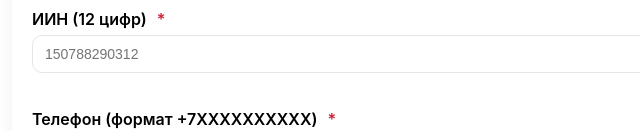
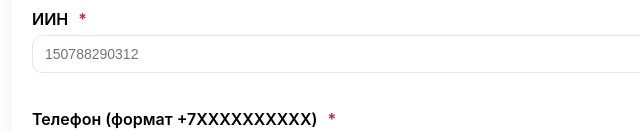
Before and after one commit to paradrop/ttk-contract, a plain HTML site: page index.html in a window 1280 px wide. Shown: the part 676-807 px from the top of the page, 268-908 px from the left. Drawn offline with Linux system fonts and the light colour scheme.

Commit message:
Remove '12 цифр' from ИИН label

```diff
--- a/index.html
+++ b/index.html
@@ -76,7 +76,7 @@
     </label>
 
     <label class="field">
-      <span class="label-text">ИИН (12 цифр) <span class="req">*</span></span>
+      <span class="label-text">ИИН <span class="req">*</span></span>
       <input type="text" id="iin" placeholder="150788290312" inputmode="numeric">
       <div class="error" data-for="iin"></div>
     </label>
```
